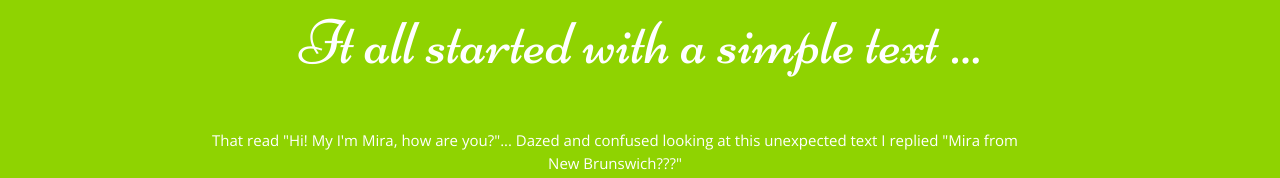
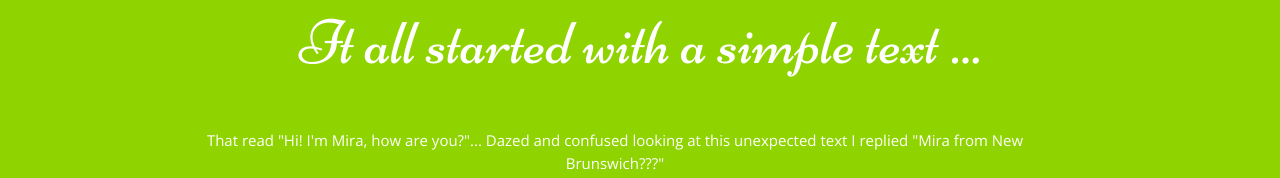
Before and after one commit to ornait/wedding_rudresh, a plain HTML site: page index.html in a window 1280 px wide. Shown: the part 1000-1178 px from the top of the page. Drawn offline with nearby package versions, Linux system fonts and the light colour scheme.

Commit message:
Update index.html

```diff
--- a/index.html
+++ b/index.html
@@ -148,7 +148,7 @@
 			<div class="happy-couple-grids">
 				<div class="col-md-12 happy-couple-grid text-center">
 					<p>
-						That read "Hi! My I'm Mira, how are you?"... Dazed and confused looking at this unexpected text I replied "Mira from New Brunswich???"
+						That read "Hi! I'm Mira, how are you?"... Dazed and confused looking at this unexpected text I replied "Mira from New Brunswich???"
 					</p>
 					<p>
 						As I waited for her response that felt like a lifetime, I could picture Mira rolling her eyes back and shrieking "Ah… yeah?!?!."
```
